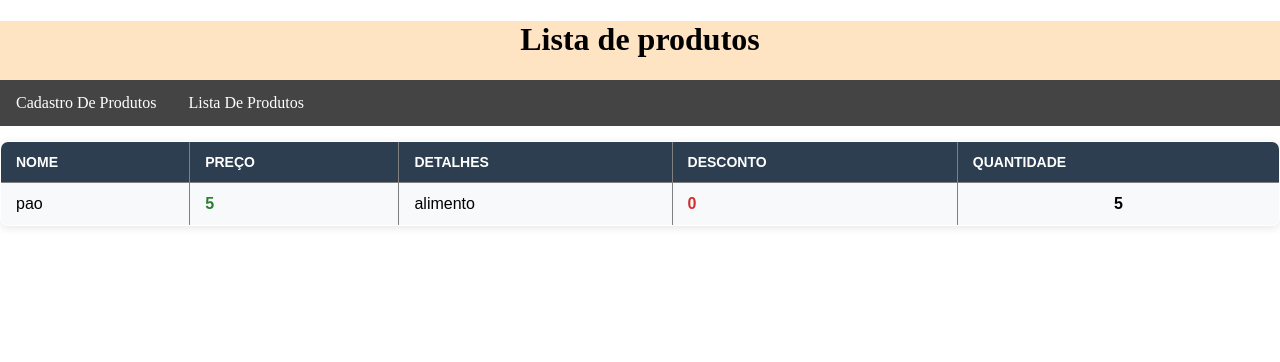
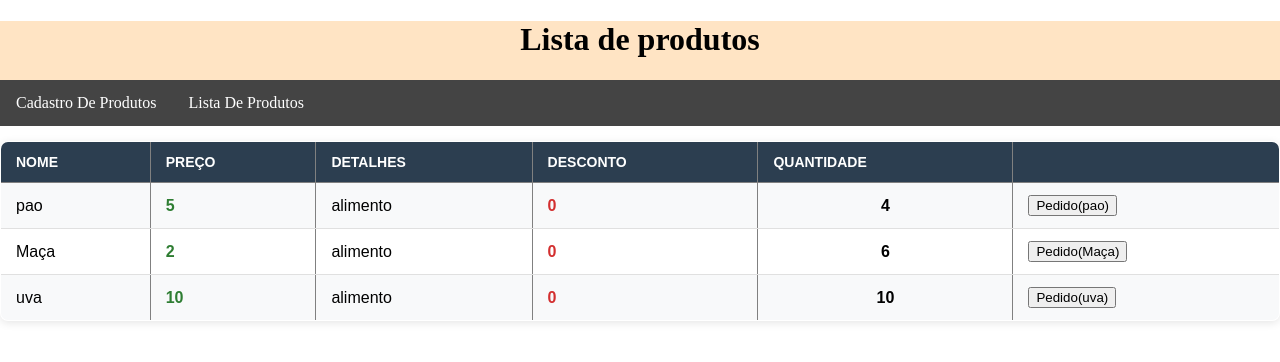
Before and after one commit to caiquesenai01/dupla, a PHP site: page /listaProdutos.php in a window 1280 px wide. Shown: the top 362 px of the page. Run offline with PHP 8.4, Linux system fonts and the light colour scheme.

Commit message:
Add files via upload

```diff
--- a/cadastro.php
+++ b/cadastro.php
@@ -19,7 +19,7 @@
 		<input type="text" name="nome" placeholder="Nome">
 		<input type="email" name="email" placeholder="Email">
 		<input type="password" name="senha" placeholder="Senha">
-		<button type="submit">Entrar</button>
+		<button type="submit">Cadastrar</button>
 	</form>
 </body>
 </html>
@@ -40,7 +40,8 @@
 
         // Salva no arquivo JSON
         file_put_contents('usuarios.json', json_encode($usuarios, JSON_PRETTY_PRINT));
-        echo "<p class='mensagem'>Usuário cadastrado com sucesso!</p>";
+        header('Location: login.php');
+        exit;
     }
 	?>
 <style>
--- a/listaProdutos.php
+++ b/listaProdutos.php
@@ -22,25 +22,28 @@
 			<th>Detalhes</th>
 			<th>Desconto</th>
 			<th>Quantidade</th>
+			<th></th>
 		</tr>
 		<?php
 		if (file_exists('produtos.json')) {
 			$produtos = json_decode(file_get_contents('produtos.json'), true);
 			foreach ($produtos as $produto) {
-				if ($produto) { // ignora valores nulos
+				if ($produto) {
 					echo "<tr>
 						<td>{$produto['nome']}</td>
 						<td>{$produto['preco']}</td>
 						<td>{$produto['detalhes']}</td>
 						<td>{$produto['desconto']}</td>
 						<td>{$produto['quantidade']}</td>
+						<form action='pedido.php' method='POST'>
+							<td><button name='nomeproduto' value='{$produto['nome']}' type='submit'>Pedido({$produto['nome']})</button></td>
+						</form>
 					</tr>";
 				}
 			}
 		}
 		?>
 	</table>
-
 </body>
 </html>
 <style>
--- a/login.php
+++ b/login.php
@@ -35,12 +35,11 @@
 						$usuario['email'] === $email &&
 						$usuario['senha'] === $senha
 					) {
-						// Login bem-sucedido, redireciona para home.php
-						header('Location: cadastroProdutos.php');
+						header('Location: listaProdutos.php');
 						exit;
 					}
 				}
-				echo "<p>Usuário ou senha incorretos!</p>";
+				echo "<p name='mensagemErro'>Usuário ou senha incorretos!</p>";
 			} else {
 				echo "<p>Nenhum usuário cadastrado!</p>";
 			}
--- a/produtos.json
+++ b/produtos.json
@@ -5,6 +5,20 @@
         "preco": "5",
         "detalhes": "alimento",
         "desconto": "0",
-        "quantidade": "5"
+        "quantidade": 4
+    },
+    {
+        "nome": "Ma\u00e7a",
+        "preco": "2",
+        "detalhes": "alimento",
+        "desconto": "0",
+        "quantidade": "6"
+    },
+    {
+        "nome": "uva",
+        "preco": "10",
+        "detalhes": "alimento",
+        "desconto": "0",
+        "quantidade": "10"
     }
 ]
```
Also changed, not shown: pedido.php (added, +31 -0 lines), usuarios.json (+10 -1 lines).
